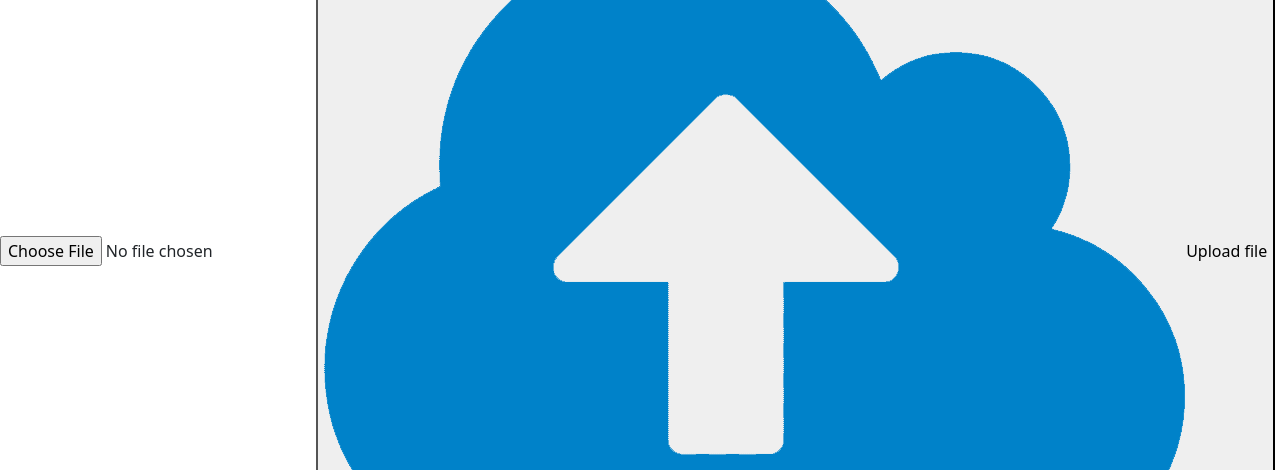
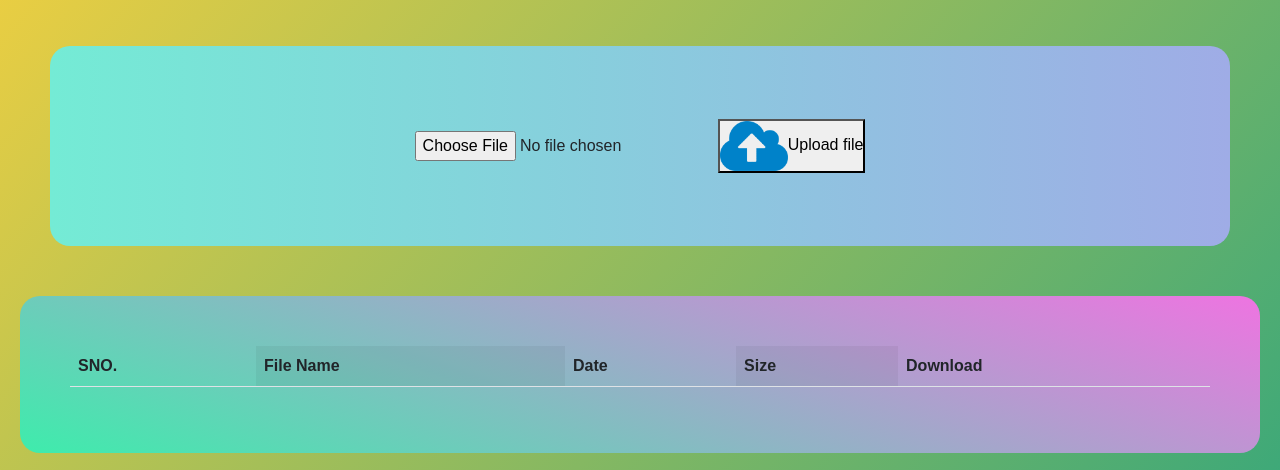
Before and after one commit to yyuvraj54/Fileport-Station, a plain HTML site: page index.html in a window 1280 px wide. Shown: the part 122-592 px from the top of the page. Drawn offline with nearby package versions, Linux system fonts and the light colour scheme; the site is published under a folder, as on GitHub Pages, so addresses that start at the root find nothing; no server answers; a web font is replaced by a local one.

Commit message:
path updated

```diff
--- a/index.html
+++ b/index.html
@@ -5,7 +5,7 @@
     <meta http-equiv="X-UA-Compatible" content="IE=edge">
     <meta name="viewport" content="width=device-width, initial-scale=1.0">
     <link href="https://cdn.jsdelivr.net/npm/bootstrap@5.2.2/dist/css/bootstrap.min.css" rel="stylesheet" integrity="sha384-Zenh87qX5JnK2Jl0vWa8Ck2rdkQ2Bzep5IDxbcnCeuOxjzrPF/et3URy9Bv1WTRi" crossorigin="anonymous">
-    <link rel="stylesheet" href="/style/style.css">
+    <link rel="stylesheet" href="css/style.css">
     <title>Fileport Station</title>
 </head>
 <body>
```
Also changed, not shown: css/style.css (renamed from style/style.css), 1 other file.
